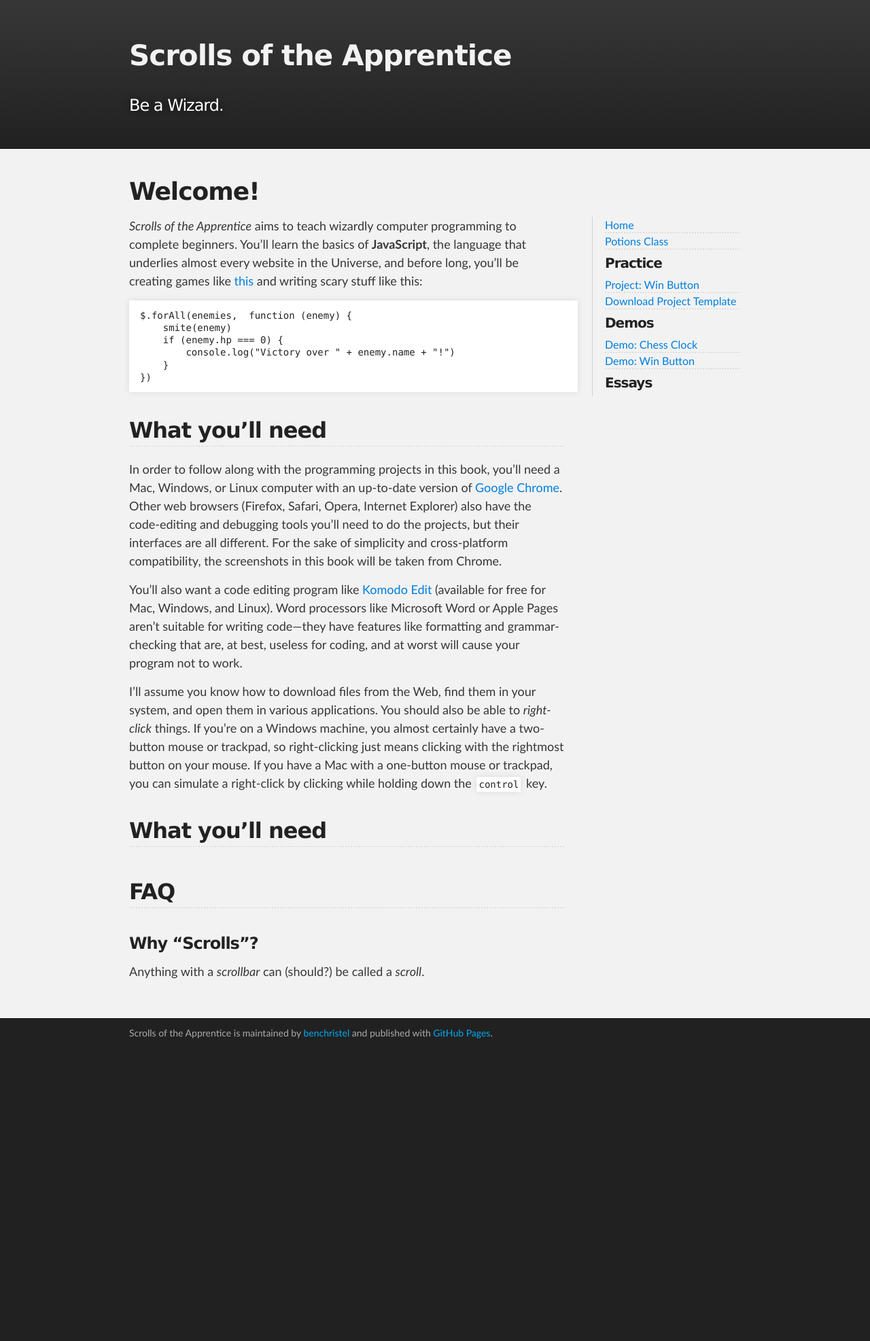
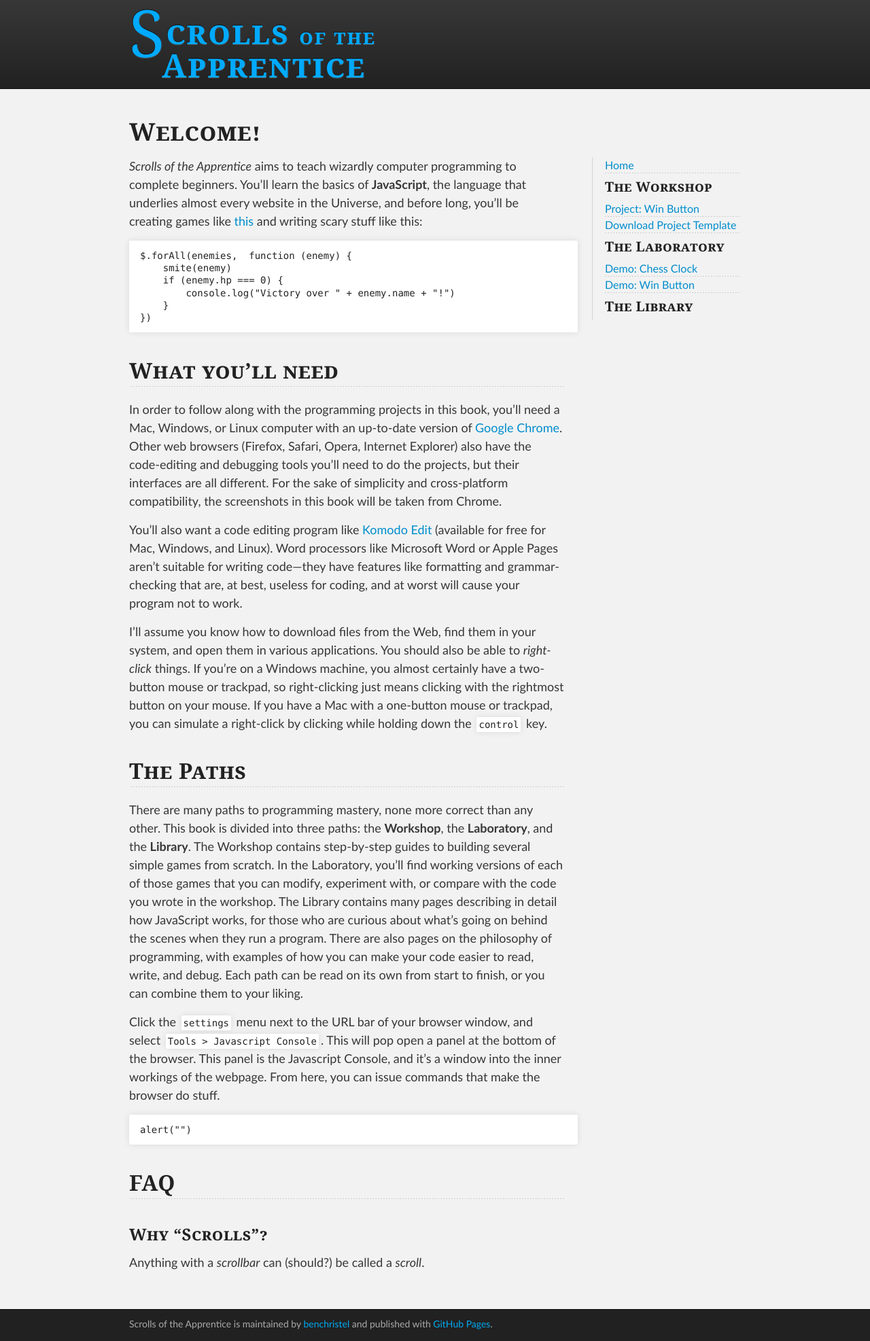
Before and after one commit to benchristel/scrolls, a Jekyll site: the page built from 0000-welcome.md, in a window 1280 px wide. Shown: the whole page at 68% size. Built offline with Jekyll 4.4.1, drawn with Linux system fonts in a browser that asks for light colours; Markdown is read by kramdown in place of the engine named in the settings; before the commit the page ends 1545 px from its top, so only the background shows below that.

Commit message:
restyled the site

````diff
--- a/0000-welcome.md
+++ b/0000-welcome.md
@@ -26,8 +26,18 @@ You'll also want a code editing program like [Komodo Edit](http://www.activestat
 
 I'll assume you know how to download files from the Web, find them in your system, and open them in various applications. You should also be able to _right-click_ things. If you're on a Windows machine, you almost certainly have a two-button mouse or trackpad, so right-clicking just means clicking with the rightmost button on your mouse. If you have a Mac with a one-button mouse or trackpad, you can simulate a right-click by clicking while holding down the `control` key.
 
-What you'll need
-----------------
+The Paths
+---------
+
+There are many paths to programming mastery, none more correct than any other. This book is divided into three paths: the **Workshop**, the **Laboratory**, and the **Library**. The Workshop contains step-by-step guides to building several simple games from scratch. In the Laboratory, you'll find working versions of each of those games that you can modify, experiment with, or compare with the code you wrote in the workshop. The Library contains many pages describing in detail how JavaScript works, for those who are curious about what's going on behind the scenes when they run a program. There are also pages on the philosophy of programming, with examples of how you can make your code easier to read, write, and debug. Each path can be read on its own from start to finish, or you can combine them to your liking.
+
+Click the `settings` menu next to the URL bar of your browser window, and select `Tools > Javascript Console`. This will pop open a panel at the bottom of the browser. This panel is the Javascript Console, and it's a window into the inner workings of the webpage. From here, you can issue commands that make the browser do stuff.
+
+```javascript
+alert("")
+```
+
+
 
 FAQ
 ---
--- a/_includes/header.html
+++ b/_includes/header.html
@@ -1,6 +1,6 @@
 <div id="header_wrap" class="outer">
     <header class="inner centerer">
-      <h1 id="project_title"><a class="site-title" href="{{ site.baseurl }}/">{{ site.title }}</a></h1>
-      <h2 id="project_tagline">Be a Wizard.</h2>
+      <h1 id="project_title"><a class="site-title" href="{{ site.baseurl }}/"><span class="scrolls-s">S</span>crolls <span class="of-the">of the</span><br/><span class="apprentice">Apprentice</span></a></h1>
+      <!--<h2 id="project_tagline">Be a Wizard.</h2>-->
     </header>
 </div>
--- a/_includes/navigation.html
+++ b/_includes/navigation.html
@@ -11,7 +11,7 @@
       </ol>
     </li>
     <li>
-      <h1>Practice</h1>
+      <h1>The Workshop</h1>
       <ol>
 	{% for page in sorted_pages %}
 	  {% if page.categories contains 'project' %}
@@ -21,7 +21,7 @@
       </ol>
     </li>
     <li>
-      <h1>Demos</h1>
+      <h1>The Laboratory</h1>
       <ol>
 	{% for page in sorted_pages %}
 	  {% if page.categories contains 'demo' %}
@@ -31,7 +31,7 @@
       </ol>
     </li>
     <li>
-      <h1>Essays</h1>
+      <h1>The Library</h1>
       <ol>
 	{% for page in sorted_pages %}
 	  {% if page.categories contains 'essay' %}
--- a/css/stylesheet.css
+++ b/css/stylesheet.css
@@ -48,6 +48,53 @@ table {
 Theme Styles
 *******************************************************************************/
 
+/* fonts, nicked from diveintohtml5.info */
+
+@font-face {
+  font-family: "Essays 1743";
+  src: /*url("fonts/Essays1743.eot?") format("eot"), url("fonts/Essays1743.woff") format("woff"),*/ url("../fonts/Essays1743.ttf") format("truetype");
+}
+@font-face {
+  font-family: "Essays 1743";
+  font-weight: bold;
+  src: /*url("fonts/Essays1743-bold.eot?") format("eot"), url("fonts/Essays1743-bold.woff") format("woff"),*/ url("../fonts/Essays1743-bold.ttf") format("truetype");
+}
+@font-face {
+  font-family: "Essays 1743";
+  font-style: italic;
+  src: url("fonts/Essays1743-italic.eot?") format("eot"), url("fonts/Essays1743-italic.woff") format("woff"), url("fonts/Essays1743-italic.ttf") format("truetype");
+}
+@font-face {
+  font-family: "Essays 1743";
+  font-style: italic;
+  font-weight: bold;
+  src: url("fonts/Essays1743-bold-italic.eot?") format("eot"), url("fonts/Essays1743-bold-italic.woff") format("woff"), url("fonts/Essays1743-bold-italic.ttf") format("truetype");
+}
+@font-face {
+  font-family: "Alphabet of Children";
+  src: url("fonts/Alphabet-of-Children.eot?") format("eot"), url("fonts/Alphabet-of-Children.woff") format("woff"), url("fonts/Alphabet-of-Children.ttf") format("truetype");
+}
+@font-face {
+  font-family: "Libertine";
+  src: url("fonts/Libertine.eot?") format("eot"), url("fonts/Libertine.woff") format("woff"), url("fonts/Libertine.ttf") format("truetype");
+}
+@font-face {
+  font-family: "Libertine";
+  font-weight: bold;
+  src: /*url("fonts/Libertine-bold.eot?") format("eot"), url("fonts/Libertine-bold.woff") format("woff"),*/ url("../fonts/Libertine-bold.ttf") format("truetype");
+}
+@font-face {
+  font-family: "Libertine";
+  font-style: italic;
+  src: url("fonts/Libertine-italic.eot?") format("eot"), url("fonts/Libertine-italic.woff") format("woff"), url("fonts/Libertine-italic.ttf") format("truetype");
+}
+@font-face {
+  font-family: "Libertine";
+  font-style: italic;
+  font-weight: bold;
+  src: url("fonts/Libertine-bold-italic.eot?") format("eot"), url("fonts/Libertine-bold-italic.woff") format("woff"), url("fonts/Libertine-bold-italic.ttf") format("truetype");
+}
+
 body {
   box-sizing: border-box;
   color:#373737;
@@ -60,10 +107,11 @@ body {
 
 h1, h2, h3, h4, h5, h6 {
   margin: 1em 0 0.2em 0;
-  font-weight: 700;
+  font-weight: bold;
   color:#222222;
-  font-family: 'Lucida Grande', 'Calibri', Helvetica, Arial, sans-serif;
-  letter-spacing: -1px;
+  font-variant: small-caps;
+  font-family: 'Georgia', serif;
+  letter-spacing: 0.02em;
 }
 
 h1 {
@@ -107,7 +155,7 @@ footer p {
 
 a {
   text-decoration: none;
-  color: #007edf;
+  color: /*#007edf;*/ #008DCD;
   text-shadow: none;
 
   transition: color 0.5s ease;
@@ -128,8 +176,44 @@ footer a {
   color: #00aaf2;
 }
 
-header a {
-  color: #f2f2f2;
+.site-title {
+  font-size: 48px;
+  color: #0af;
+  font-family: /*Libertine,*/ Georgia, serif;
+  font-weight: bold;
+  line-height: 36px;
+  letter-spacing: 2px;
+  position: relative;
+  top: -10px;
+}
+
+.site-title .span {
+  /*line-spacing: -20px;*/
+
+}
+
+.scrolls-s {
+  font-size: 96px;
+  line-height: 36px;
+  position: relative;
+  font-weight: normal;
+  top: 0.2em;
+}
+
+#header_wrap {
+  height: 130px;
+  overflow: show;
+  padding: 0px;
+}
+
+.of-the {
+  font-size: 30px;
+}
+
+.apprentice {
+  padding-left: 1em;
+  position: relative;
+  top: -0.3em;
 }
 
 em {
@@ -169,7 +253,7 @@ pre, code {
   color: #222;
   background-color: #fff;
 
-  font-family: Monaco, "Bitstream Vera Sans Mono", "Lucida Console", Terminal, monospace;
+  font-family: Monaco, "Bitstream Vera Sans Mono", Menlo, "Lucida Sans Typewriter", "Lucida Console", Terminal, monospace;
   font-size: 14px;
 
   border-radius: 2px;
@@ -289,7 +373,7 @@ Full-Width Styles
 }
 
 #header_wrap .inner {
-  padding: 50px 10px 30px 10px;
+  padding: 20px 0px 10px 0px;
 }
 
 .centerer {
@@ -307,13 +391,13 @@ Full-Width Styles
   text-shadow: #111 0px 0px 10px;
 }
 
-#project_tagline {
+/*#project_tagline {
   color: #fff;
   font-size: 24px;
   font-weight: 300;
   background: none;
   text-shadow: #111 0px 0px 10px;
-}
+}*/
 
 #main_content_wrap {
   background: #f2f2f2;
@@ -325,6 +409,10 @@ Full-Width Styles
 
 #footer_wrap {
   background: #212121;
+}
+
+a.site-title {
+  text-shadow: 0 -1.5px 0 #111, -1px 0 0 #222, 0 1px 0 #555, 1px 0 0 #444;
 }
 
 .site-nav {
````
Also changed, not shown: 0120-potions.md (+1 -1 lines), 0100-js-console.html (added).
